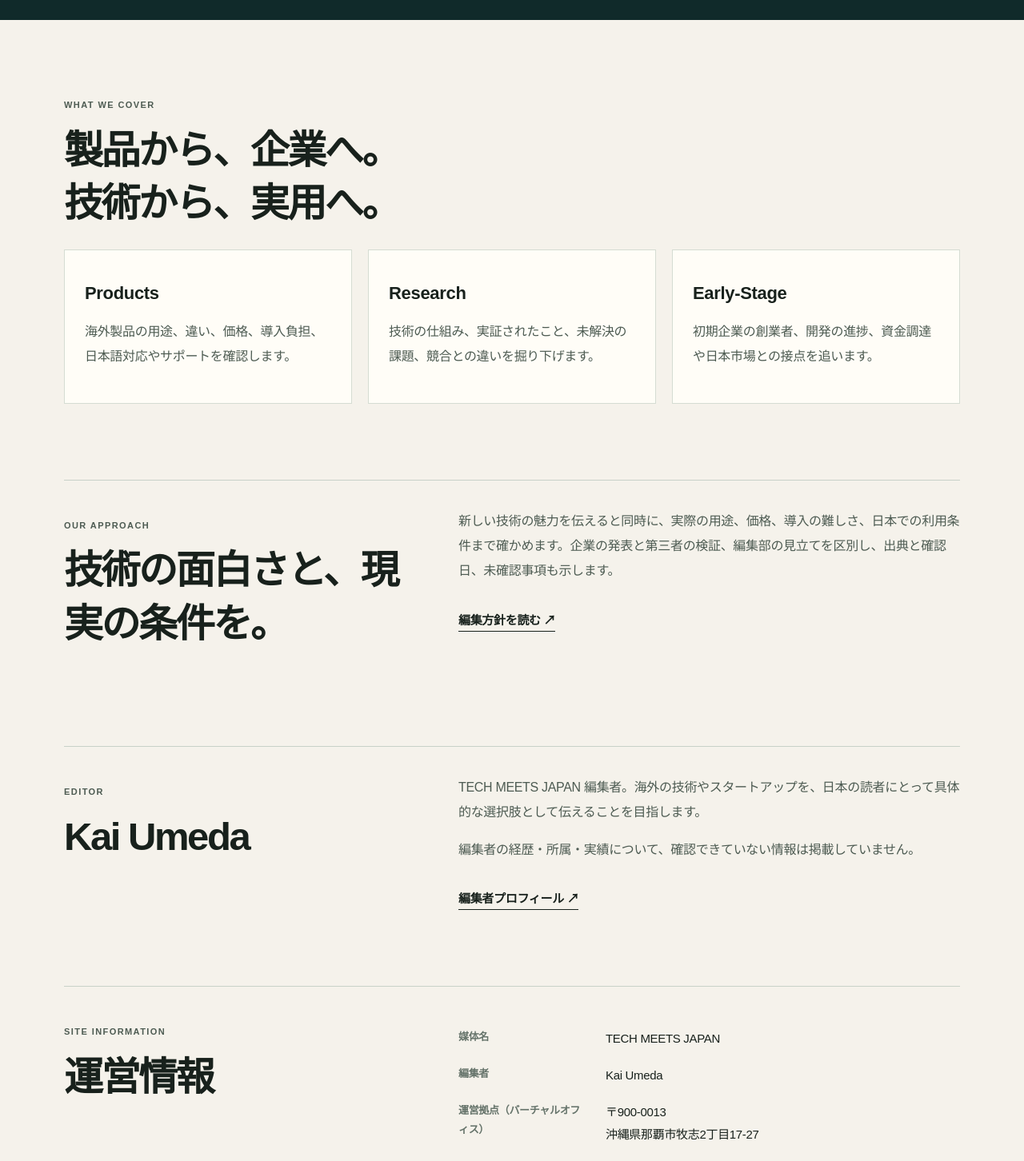
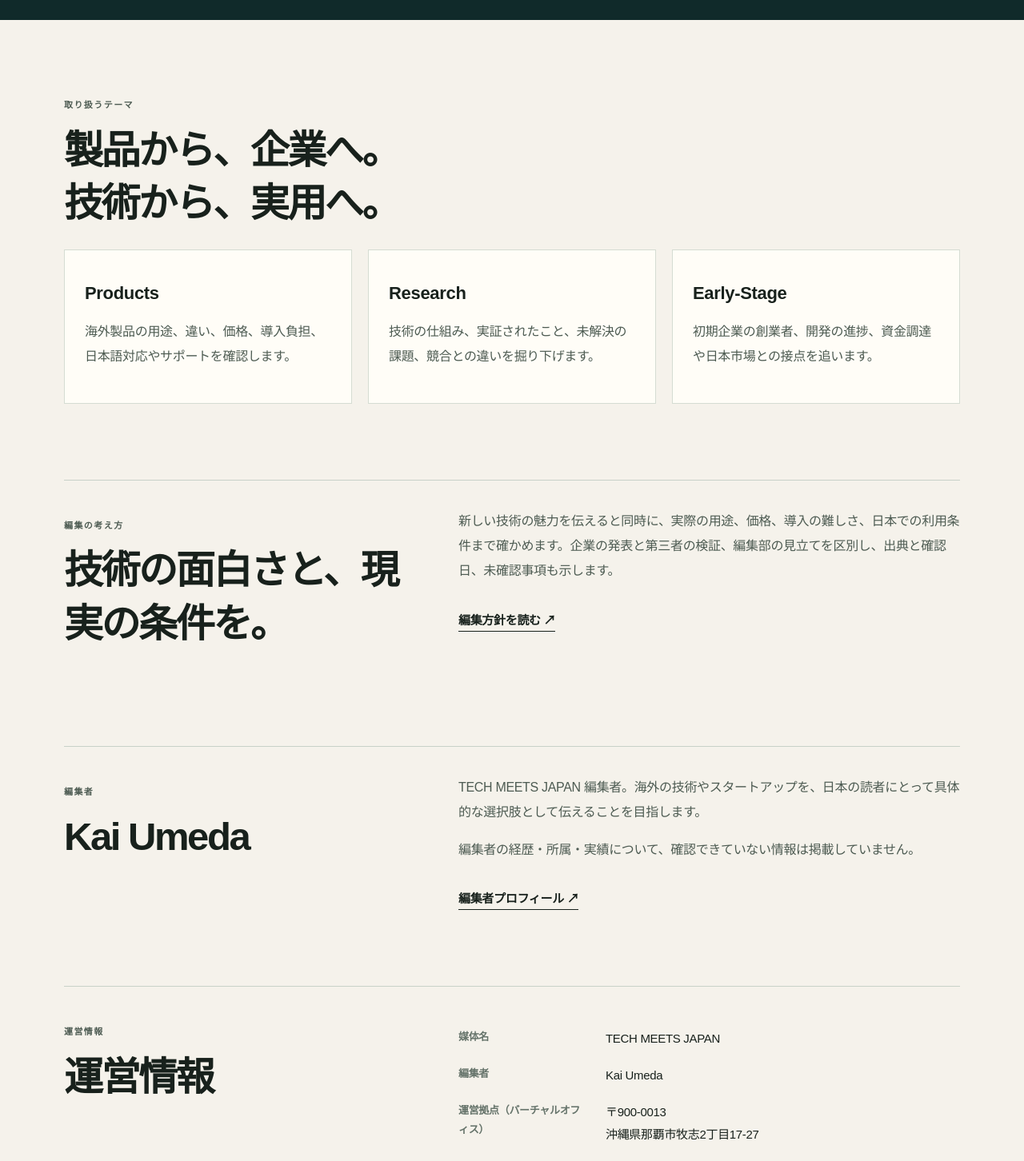
Before and after one commit to yasu-kai/tech-meets-japan, a Next.js app: page /about in a window 1280 px wide. Shown: the part 660-2112 px from the top of the page at 80% size. Built offline with nearby package versions, Linux system fonts and the light colour scheme.

Commit message:
Localize reader-facing English labels into natural Japanese

```diff
--- a/app/about/page.tsx
+++ b/app/about/page.tsx
@@ -4,7 +4,7 @@ import Footer from "@/components/Footer";
 export const metadata={title:"About｜TECH MEETS JAPAN",description:"TECH MEETS JAPANの目的、編集者、運営情報について。"};
 export default function AboutPage(){return <><Header/><main className="info-page">
 <section className="info-hero"><div className="info-shell"><p className="info-eyebrow">ABOUT / TECH MEETS JAPAN</p><h1>世界の技術を、<br/>日本の選択肢に。</h1><p>まだ知られていない海外の製品や技術を、ただ紹介するだけでは終わらせない。何ができるのか。どんな条件で使えるのか。そして、日本の企業や生活にどんな可能性があるのか。TECH MEETS JAPANは、その判断材料を届ける独立系メディアです。</p></div></section>
-<div className="info-shell info-content"><section><p className="info-eyebrow">WHAT WE COVER</p><h2>製品から、企業へ。<br/>技術から、実用へ。</h2><div className="info-grid"><div><h3>Products</h3><p>海外製品の用途、違い、価格、導入負担、日本語対応やサポートを確認します。</p></div><div><h3>Research</h3><p>技術の仕組み、実証されたこと、未解決の課題、競合との違いを掘り下げます。</p></div><div><h3>Early-Stage</h3><p>初期企業の創業者、開発の進捗、資金調達や日本市場との接点を追います。</p></div></div></section>
-<section className="info-two"><div><p className="info-eyebrow">OUR APPROACH</p><h2>技術の面白さと、現実の条件を。</h2></div><div><p>新しい技術の魅力を伝えると同時に、実際の用途、価格、導入の難しさ、日本での利用条件まで確かめます。企業の発表と第三者の検証、編集部の見立てを区別し、出典と確認日、未確認事項も示します。</p><Link className="info-link" href="/editorial-policy">編集方針を読む ↗</Link></div></section>
-<section className="info-two"><div><p className="info-eyebrow">EDITOR</p><h2>Kai Umeda</h2></div><div><p>TECH MEETS JAPAN 編集者。海外の技術やスタートアップを、日本の読者にとって具体的な選択肢として伝えることを目指します。</p><p>編集者の経歴・所属・実績について、確認できていない情報は掲載していません。</p><Link className="info-link" href="/editor/kai-umeda">編集者プロフィール ↗</Link></div></section>
-<section className="info-two"><div><p className="info-eyebrow">SITE INFORMATION</p><h2>運営情報</h2></div><div><dl className="info-dl"><dt>媒体名</dt><dd>TECH MEETS JAPAN</dd><dt>編集者</dt><dd>Kai Umeda</dd><dt>運営拠点（バーチャルオフィス）</dt><dd>〒900-0013<br/>沖縄県那覇市牧志2丁目17-27</dd><dt>取得済みドメイン</dt><dd>tech-meets-japan.jp<br/>tech-meets-japan.com</dd><dt>現在の公開URL</dt><dd><a href="https://tech-meets-japan.vercel.app/">tech-meets-japan.vercel.app</a></dd></dl><p className="info-muted">独自ドメインへの切り替えは準備中です。運営主体の法的名称、問い合わせ窓口など、未確定の情報は記載していません。</p></div></section></div></main><Footer/></>}
+<div className="info-shell info-content"><section><p className="info-eyebrow">取り扱うテーマ</p><h2>製品から、企業へ。<br/>技術から、実用へ。</h2><div className="info-grid"><div><h3>Products</h3><p>海外製品の用途、違い、価格、導入負担、日本語対応やサポートを確認します。</p></div><div><h3>Research</h3><p>技術の仕組み、実証されたこと、未解決の課題、競合との違いを掘り下げます。</p></div><div><h3>Early-Stage</h3><p>初期企業の創業者、開発の進捗、資金調達や日本市場との接点を追います。</p></div></div></section>
+<section className="info-two"><div><p className="info-eyebrow">編集の考え方</p><h2>技術の面白さと、現実の条件を。</h2></div><div><p>新しい技術の魅力を伝えると同時に、実際の用途、価格、導入の難しさ、日本での利用条件まで確かめます。企業の発表と第三者の検証、編集部の見立てを区別し、出典と確認日、未確認事項も示します。</p><Link className="info-link" href="/editorial-policy">編集方針を読む ↗</Link></div></section>
+<section className="info-two"><div><p className="info-eyebrow">編集者</p><h2>Kai Umeda</h2></div><div><p>TECH MEETS JAPAN 編集者。海外の技術やスタートアップを、日本の読者にとって具体的な選択肢として伝えることを目指します。</p><p>編集者の経歴・所属・実績について、確認できていない情報は掲載していません。</p><Link className="info-link" href="/editor/kai-umeda">編集者プロフィール ↗</Link></div></section>
+<section className="info-two"><div><p className="info-eyebrow">運営情報</p><h2>運営情報</h2></div><div><dl className="info-dl"><dt>媒体名</dt><dd>TECH MEETS JAPAN</dd><dt>編集者</dt><dd>Kai Umeda</dd><dt>運営拠点（バーチャルオフィス）</dt><dd>〒900-0013<br/>沖縄県那覇市牧志2丁目17-27</dd><dt>取得済みドメイン</dt><dd>tech-meets-japan.jp<br/>tech-meets-japan.com</dd><dt>現在の公開URL</dt><dd><a href="https://tech-meets-japan.vercel.app/">tech-meets-japan.vercel.app</a></dd></dl><p className="info-muted">独自ドメインへの切り替えは準備中です。運営主体の法的名称、問い合わせ窓口など、未確定の情報は記載していません。</p></div></section></div></main><Footer/></>}
```
